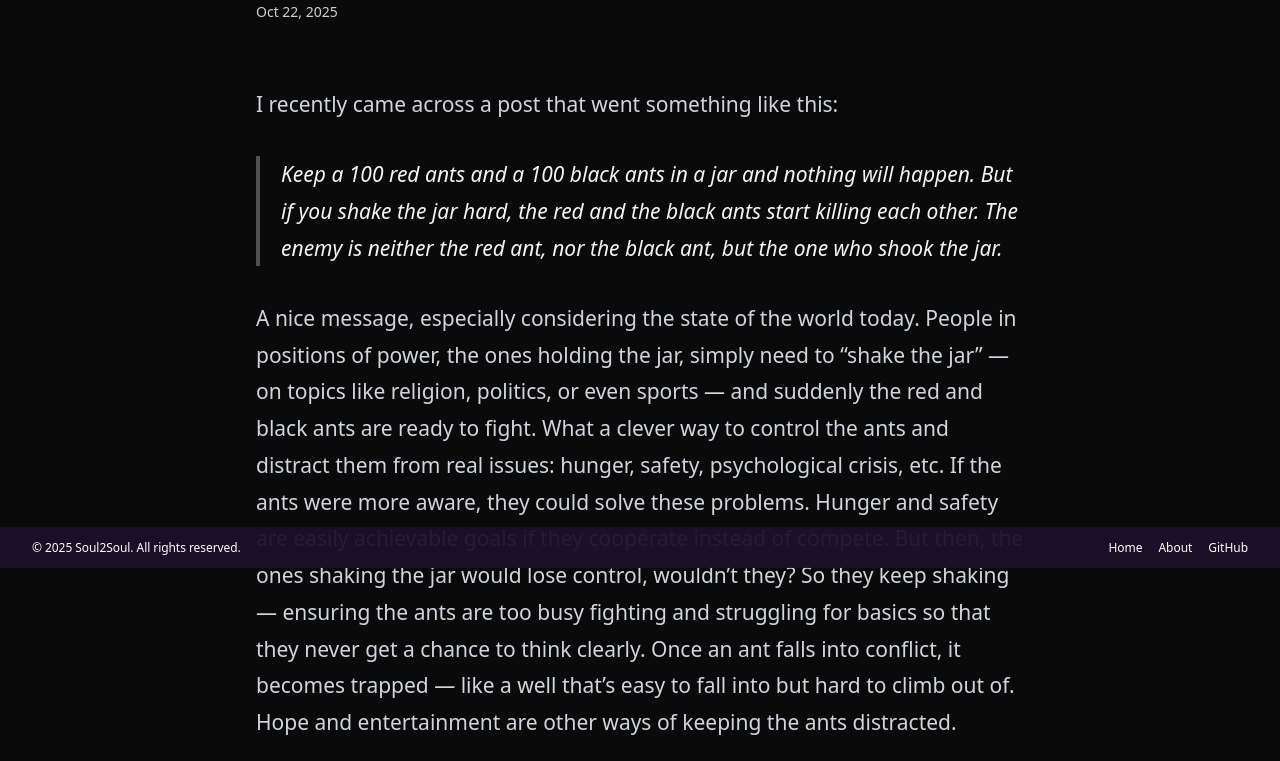
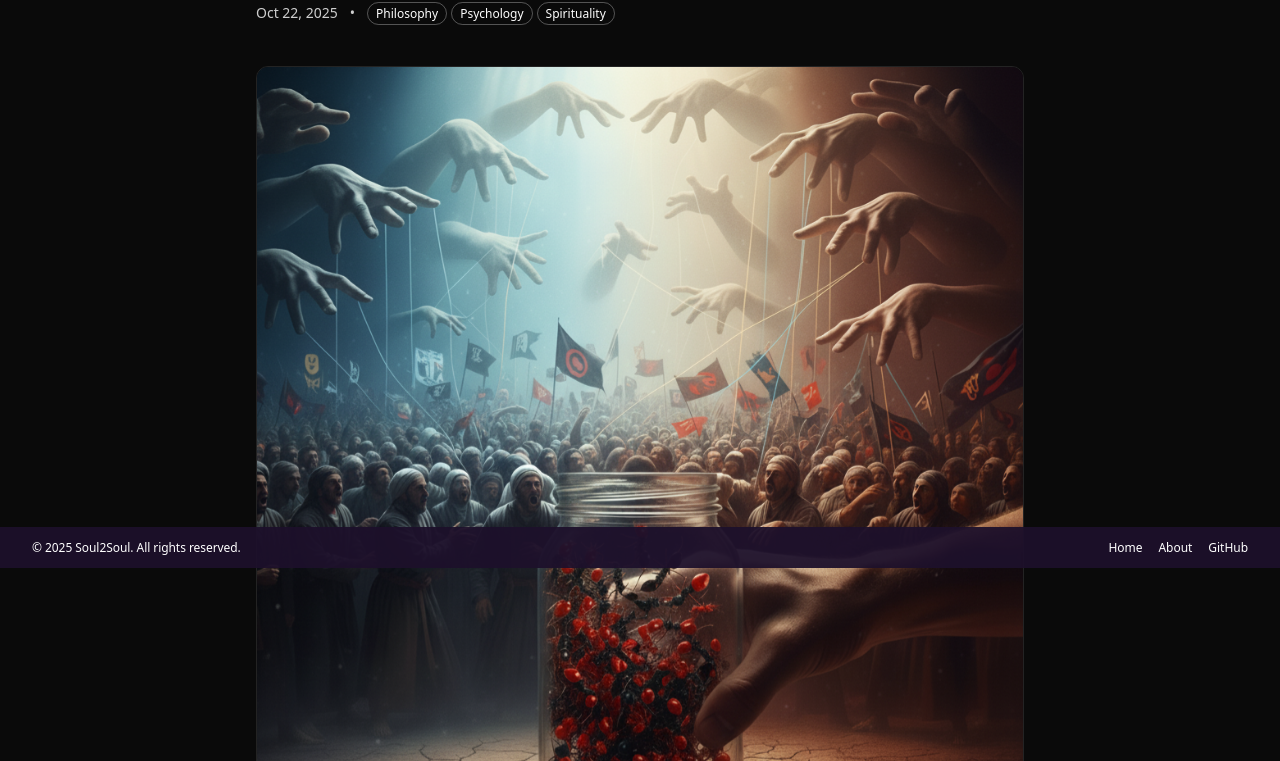
Before and after one commit to SatyamsCreations/Soul2Soul, an Astro site: page /posts/red-and-black-ants in a window 1280 px wide. Shown: the part 232-993 px from the top of the page. Built offline with nearby package versions, Linux system fonts and the light colour scheme; Astro itself is replaced by a stand-in of ours; some packages are replaced by stand-ins of ours.

```diff
--- a/src/content/posts/red-and-black-ants.mdx
+++ b/src/content/posts/red-and-black-ants.mdx
@@ -3,8 +3,11 @@
 description: "Red and Black Ants"
 date: "2025-10-22"
 draft: false
+tags: ["Philosophy", "Psychology", "Spirituality"]
 author: "Satyam Singh"
 slug: "red-and-black-ants"
+coverImage: "/covers/red-and-black-ants.png"
+coverAlt: "Cover image for Red and Black Ants"
 ---
 
 I recently came across a post that went something like this:
--- a/src/content/posts/why-does-the-author-speak-at-all.mdx
+++ b/src/content/posts/why-does-the-author-speak-at-all.mdx
@@ -3,7 +3,7 @@
 description: "Why does the author speak at all?"
 date: "2025-10-19"
 draft: false
-tags: ["philosophy", "Psychology", "Spirituality", "Religion"]
+tags: ["Philosophy", "Psychology", "Spirituality"]
 author: "Satyam Singh"
 slug: "why-does-the-author-speak-at-all"
 coverImage: "/covers/why-does-the-author-speak-at-all.png"
```
Also changed, not shown: public/covers/red-and-black-ants.png (added).
